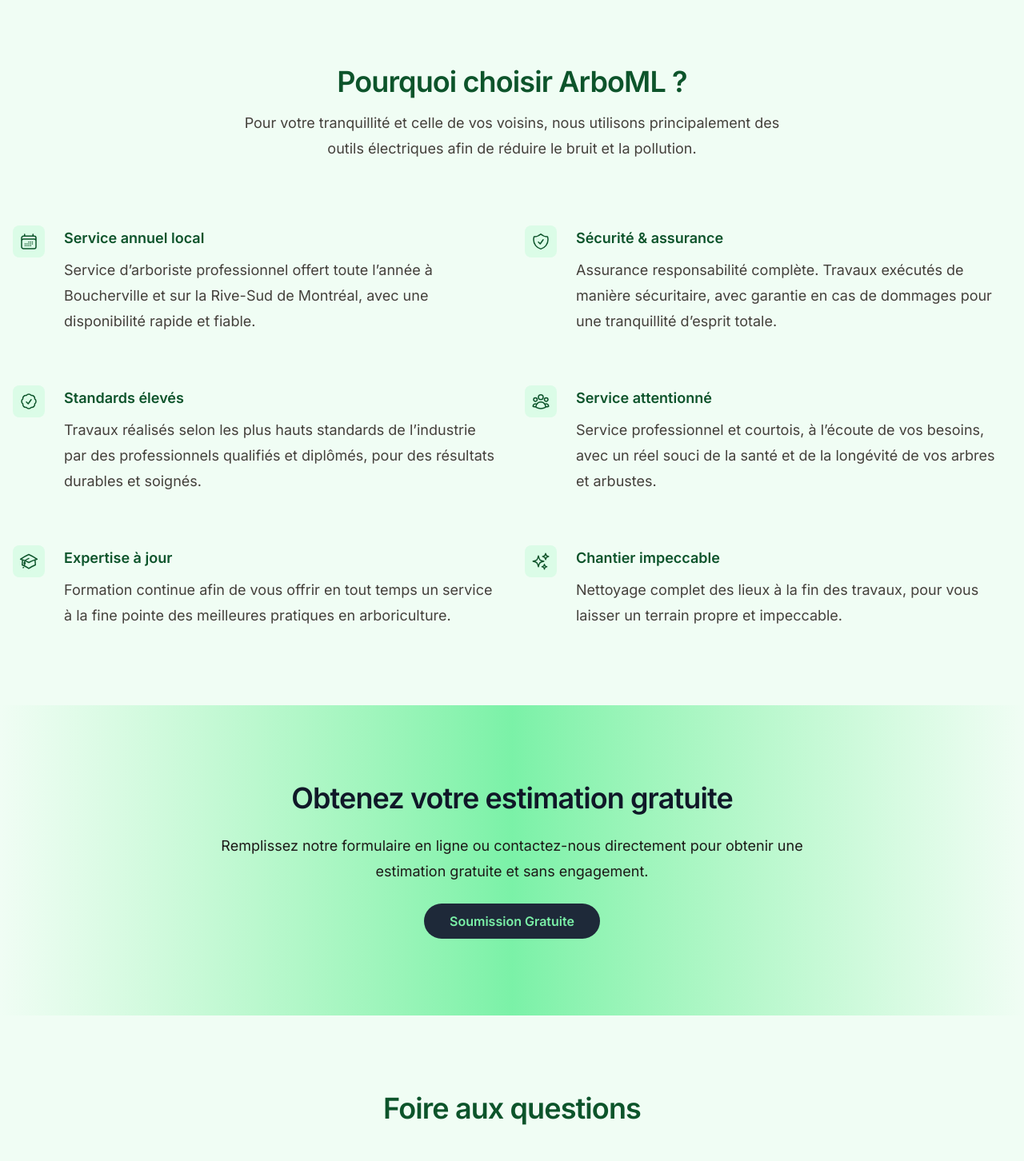
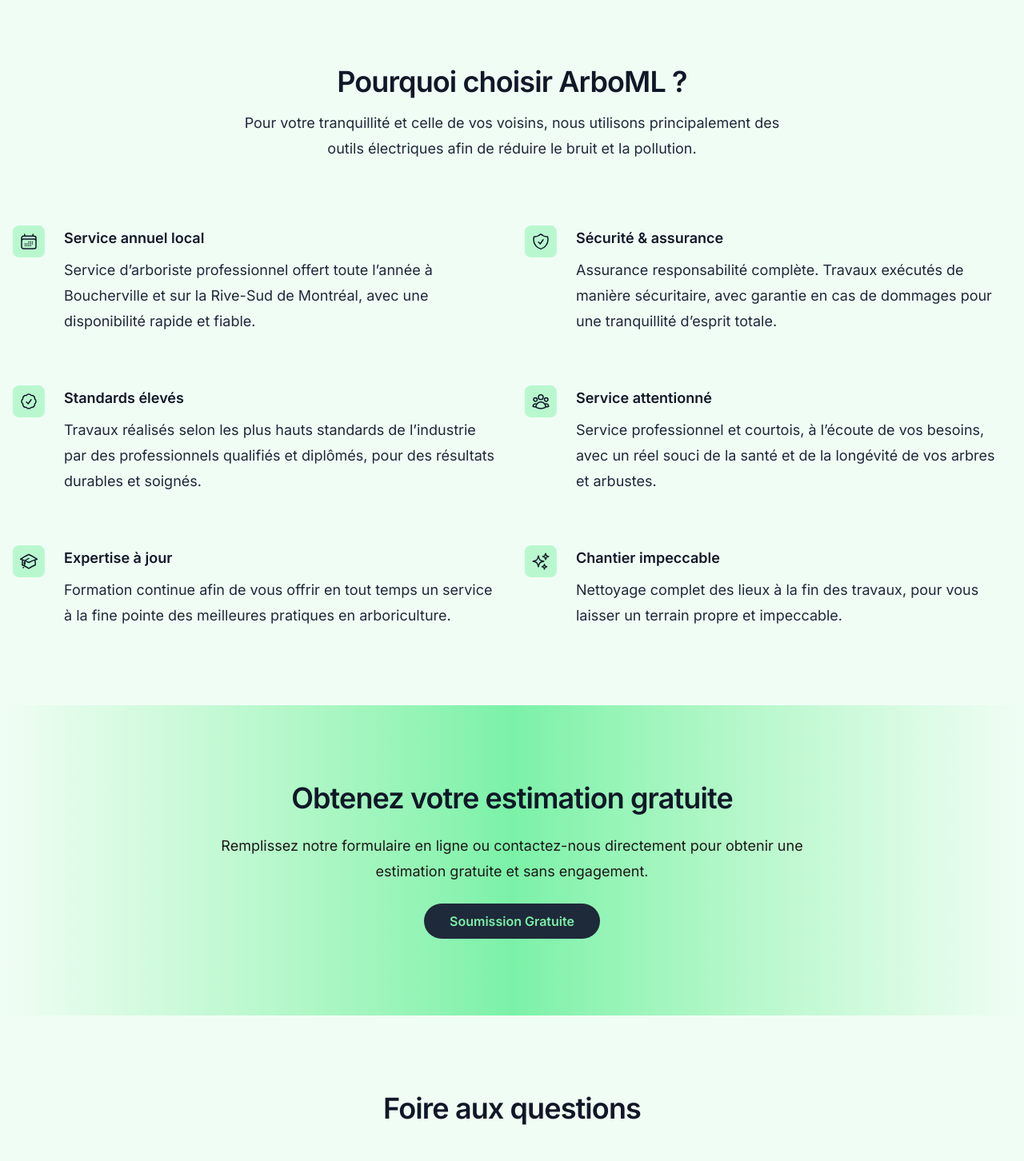
Before and after one commit to auxence-m/arboml-website, a Next.js app: page / in a window 1280 px wide. Shown: the part 920-2372 px from the top of the page at 80% size. Built offline with nearby package versions, Linux system fonts and the light colour scheme.

Commit message:
Minor changes on landing page

```diff
--- a/src/app/components/About.tsx
+++ b/src/app/components/About.tsx
@@ -45,10 +45,10 @@ export default function About() {
         <div className="bg-green-50 py-20 sm:py-24">
             <div className="mx-auto max-w-7xl px-4">
                 <div className="mx-auto max-w-2xl text-left md:text-center">
-                    <h1 className="text-2xl font-semibold tracking-tight text-pretty text-green-900 sm:text-4xl lg:text-balance">
+                    <h1 className="text-2xl font-semibold tracking-tight text-pretty text-gray-900 sm:text-4xl lg:text-balance">
                         Pourquoi choisir ArboML ?
                     </h1>
-                    <p className="mt-4 text-lg/8 text-stone-700">
+                    <p className="mt-4 text-lg/8 text-gray-800">
                         Pour votre tranquillité et celle de vos voisins, nous utilisons principalement des outils électriques afin de réduire le bruit et la pollution.
                     </p>
                 </div>
@@ -56,13 +56,13 @@ export default function About() {
                     <dl className="grid max-2w-xl grid-cols-1 gap-x-8 gap-y-10 lg:max-w-7xl lg:grid-cols-2 lg:gap-y-16">
                         {features.map((feature) => (
                             <div key={feature.name} className="relative pl-16">
-                                <dt className="text-lg/8 font-semibold text-green-900">
-                                    <div className="absolute top-0 left-0 flex size-10 items-center justify-center rounded-lg bg-green-100">
-                                        <feature.icon aria-hidden="true" className="size-6 text-green-900" />
+                                <dt className="text-lg/8 font-semibold text-gray-900">
+                                    <div className="absolute top-0 left-0 flex size-10 items-center justify-center rounded-lg bg-green-200">
+                                        <feature.icon aria-hidden="true" className="size-6 text-gray-900" />
                                     </div>
                                     {feature.name}
                                 </dt>
-                                <dd className="mt-2 text-lg/8 text-stone-700">{feature.description}</dd>
+                                <dd className="mt-2 text-lg/8 text-gray-800">{feature.description}</dd>
                             </div>
                         ))}
                     </dl>
--- a/src/app/components/Footer.tsx
+++ b/src/app/components/Footer.tsx
@@ -20,11 +20,11 @@ const services = [
         href: "#",
     },
     {
-        name: "Plantations d’arbres & arbustes",
+        name: "Plantations d’arbres et arbustes",
         href: "#",
     },
     {
-        name: "Fertilisation & décompactions de sol",
+        name: "Fertilisation et décompactions de sol",
         href: "#",
     },
     {
--- a/src/app/components/Hero.tsx
+++ b/src/app/components/Hero.tsx
@@ -12,7 +12,7 @@ export default function Hero() {
                     La santé de vos arbres et arbustes est notre priorité
                 </p>
             </div>
-            <div className="mx-auto mt-8 grid max-w-2xl grid-cols-1 gap-x-8 gap-y-16 px-4 lg:gap-x-16 lg:max-w-7xl lg:grid-cols-2">
+            <div className="mx-auto mt-8 grid max-w-2xl grid-cols-1 gap-x-8 gap-y-10 px-4 lg:gap-x-16 lg:max-w-7xl lg:grid-cols-2">
                 <div className="relative text-center lg:text-left my-auto">
                     <p className="text-lg/8 text-pretty text-gray-900">
                         Nous offrons des services d&#39;entretien d&#39;arbres et arbustes (élagage, abattage, taille de haies,
--- a/src/app/components/Questions.tsx
+++ b/src/app/components/Questions.tsx
@@ -39,20 +39,20 @@ export default function Questions() {
     return (
         <div className="bg-green-50 py-20 sm:py-24">
             <div className="mx-auto max-w-2xl lg:max-w-7xl px-4">
-                <h1 className="text-2xl font-semibold text-left md:text-center tracking-tight text-pretty text-green-900 sm:text-4xl">
+                <h1 className="text-2xl font-semibold text-left md:text-center tracking-tight text-pretty text-gray-900 sm:text-4xl">
                     Foire aux questions
                 </h1>
                 <div className="divide-y mt-6 divide-green-900">
                     {questions.map(question => (
                         <Disclosure key={question.id} as="div" className="py-4" defaultOpen={false}>
                             <DisclosureButton className="group flex w-full items-center justify-between">
-                                <span className="text-lg/8 font-semibold text-left text-green-900">
+                                <span className="text-lg/8 font-semibold text-left text-gray-900">
                                    {question.topic}
                                 </span>
-                                <PlusIcon className="size-6 text-green-900 group-data-open:hidden"></PlusIcon>
-                                <MinusIcon className="size-6 text-green-900 not-group-data-open:hidden"></MinusIcon>
+                                <PlusIcon className="size-6 text-gray-900 group-data-open:hidden"></PlusIcon>
+                                <MinusIcon className="size-6 text-gray-900 not-group-data-open:hidden"></MinusIcon>
                             </DisclosureButton>
-                            <DisclosurePanel className="mt-2 text-stone-700 text-lg/8">
+                            <DisclosurePanel className="mt-2 text-gray-800 text-lg/8">
                                 {question.answer}
                             </DisclosurePanel>
                         </Disclosure>
```
